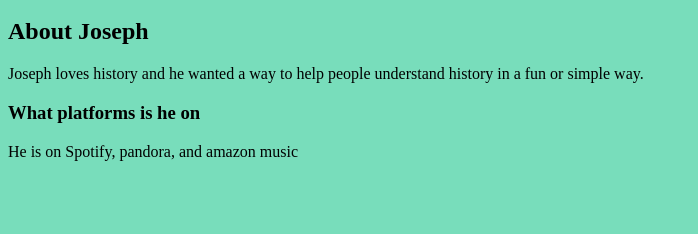
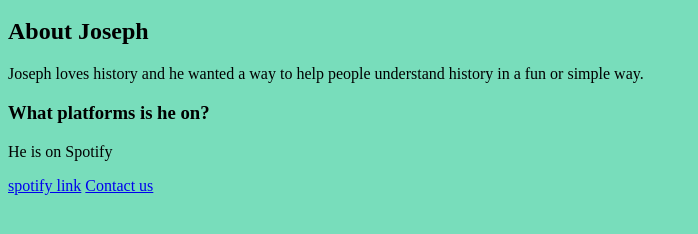
Before and after one commit to jrwebdesign123/Travelingthroughtime, a plain HTML site: page index.html in a window 1280 px wide. Shown: the part 48-282 px from the top of the page, without its empty margins (0-698 px from the left). Drawn offline with Linux system fonts and the light colour scheme.

Commit message:
Update index.html

```diff
--- a/index.html
+++ b/index.html
@@ -16,14 +16,20 @@
 </html>
 <html>
     <h3>
-        What platforms is he on
+        What platforms is he on?
     </h3>
 </html>
 <html>
     <p>
-        He is on Spotify, pandora, and amazon music
+        He is on Spotify
     </p>
+</html>
+<html>
+ <a href="https://podcasters.spotify.com/pod/show/jer20271">spotify link</a>
 </html>
 <html>
     <body style="background-color:rgb(120, 221, 187)"></body>
 </html>
+<html>
+ <a href="https://forms.gle/3YhTGRv3DuPgmqDn9">Contact us </a>
+</html>
```
